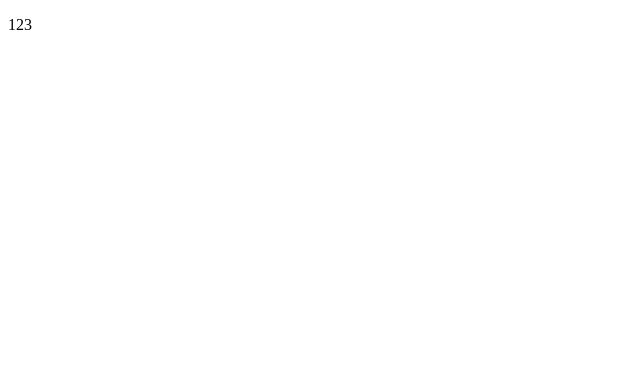
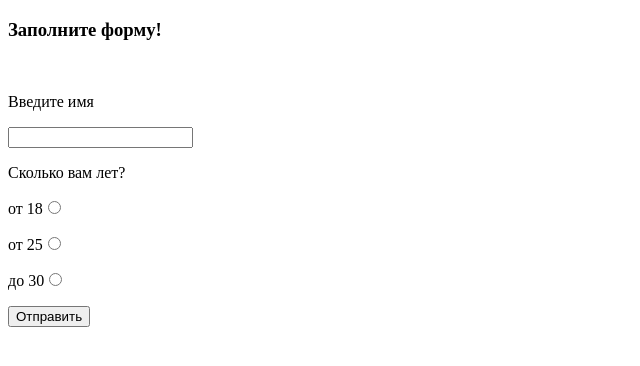
Before and after one commit to VyacheslavMironov/twat_repository, a plain HTML site: page index.html in a window 1280 px wide. Shown: the whole page, without its empty margins (0-640 px from the left). Drawn offline with Linux system fonts and the light colour scheme.

Commit message:
Сделал форму

```diff
--- a/index.html
+++ b/index.html
@@ -7,6 +7,22 @@
     <title>Document</title>
 </head>
 <body>
-    <p>123</p>
+    <div>
+        <h3>Заполните форму!</h3>
+        <br>
+        <form action="#">
+            <div>
+                <p>Введите имя</p>
+                <input type="text">
+            </div>
+            <div>
+                <p>Сколько вам лет?</p>
+                <p> от 18<input type="radio"></p>
+                <p> от 25<input type="radio"></p>
+                <p> до 30<input type="radio"></p>
+            </div>
+            <button>Отправить</button>
+        </form>
+    </div>
 </body>
 </html>
```
